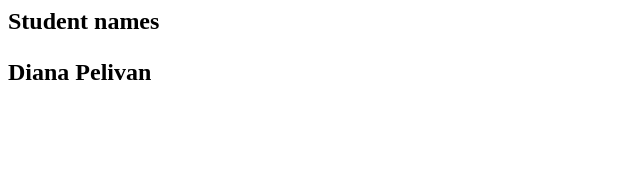
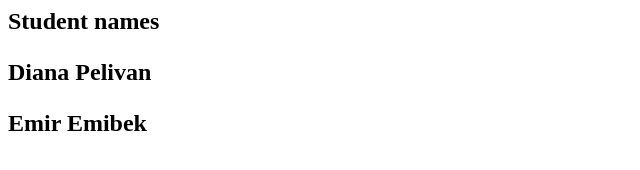
Before and after one commit to AnaSDet/MyProject, a plain HTML site: page index.html in a window 1280 px wide. Shown: the whole page, without its empty margins (0-640 px from the left). Drawn offline with Linux system fonts and the light colour scheme.

Commit message:
Added one more student

```diff
--- a/index.html
+++ b/index.html
@@ -1,2 +1,3 @@
 <h2>Student names <h2>
 <p>Diana Pelivan<p>
+<p>Emir Emibek<p>
```
